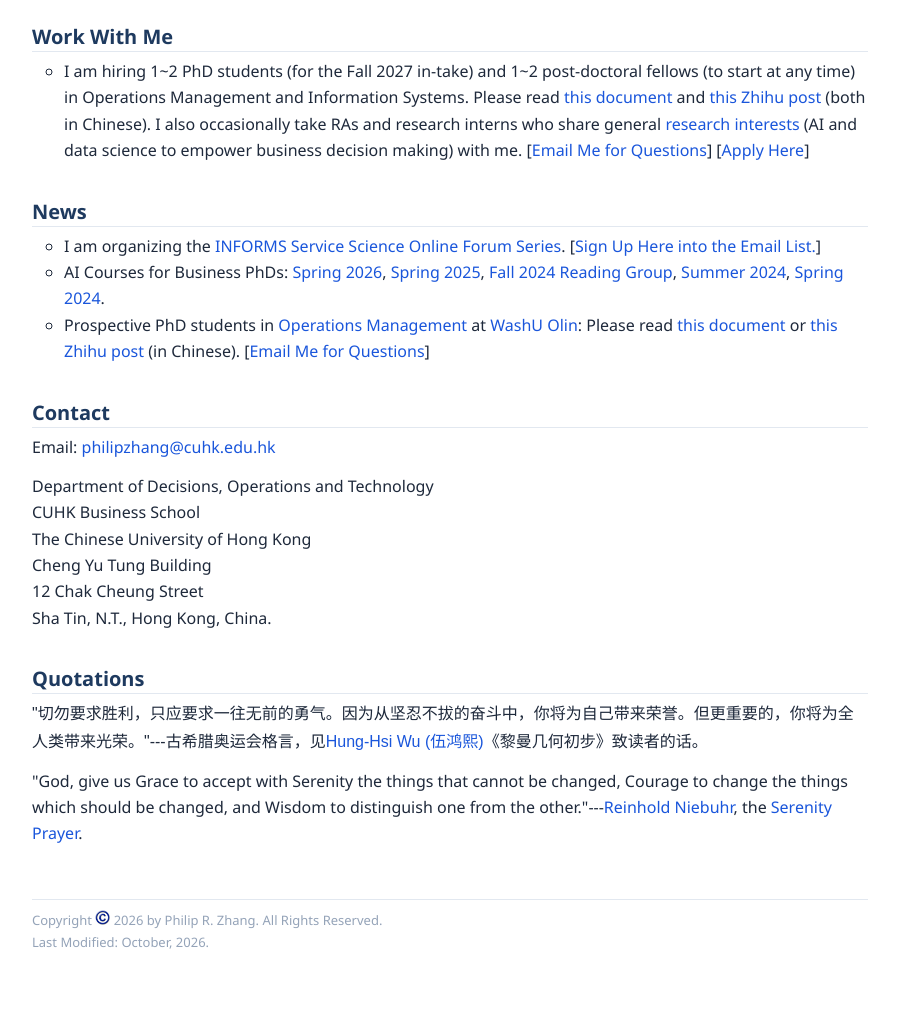
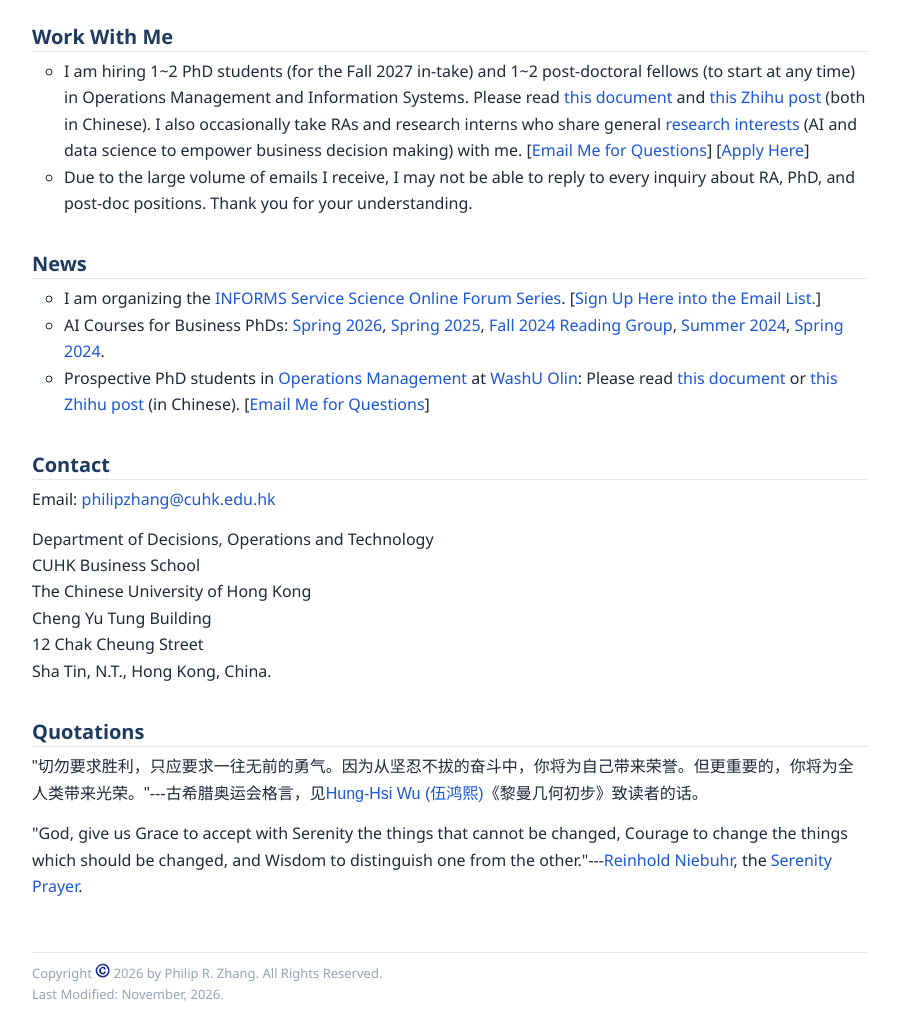
Before and after one commit to rphilipzhang/rphilipzhang, a plain HTML site: page index.html in a window 1280 px wide. Shown: the part 1601-2623 px from the top of the page, without its empty margins (180-1079 px from the left). Before the commit the page ends 2570 px from the top, so only its background shows below. Drawn offline with nearby package versions, Linux system fonts and the light colour scheme.

Commit message:
Update index.html

```diff
--- a/index.html
+++ b/index.html
@@ -142,6 +142,8 @@ Prior to joining CUHK, I was an Assistant Professor at <a href="https://shanghai
 
 <li>I am hiring 1~2 PhD students (for the Fall 2027 in-take) and 1~2 post-doctoral fellows (to start at any time) in Operations Management and Information Systems. Please read <a href="AD-PhD-PostDoc-2026_XHS.pdf" target="_blank">this document</a> and <a href="https://zhuanlan.zhihu.com/p/485620011" target="_blank">this Zhihu post</a> (both in Chinese). I also occasionally take RAs and research interns who share general <a href="research.html">research interests</a> (AI and data science to empower business decision making) with me. [<a href="mailto:philipzhang@cuhk.edu.hk" target="_blank">Email Me for Questions</a>] [<a href="https://grad.bschool.cuhk.edu.hk/programmes/decisions-operations-and-technology/" target="_blank">Apply Here</a>]</li>
 
+<li>Due to the large volume of emails I receive, I may not be able to reply to every inquiry about RA, PhD, and post-doc positions. Thank you for your understanding.</li>
+
 </ul>
 </section>
 
@@ -188,7 +190,7 @@ Sha Tin, N.T., Hong Kong, China.
 <footer>
 <div class="footer-text">
 Copyright <img src="crimages.jpg" height="15" alt="copyright"> 2026 by Philip R. Zhang. All Rights Reserved.<br>
-Last Modified: October, 2026.
+Last Modified: November, 2026.
 </div>
 </footer>
 
```
